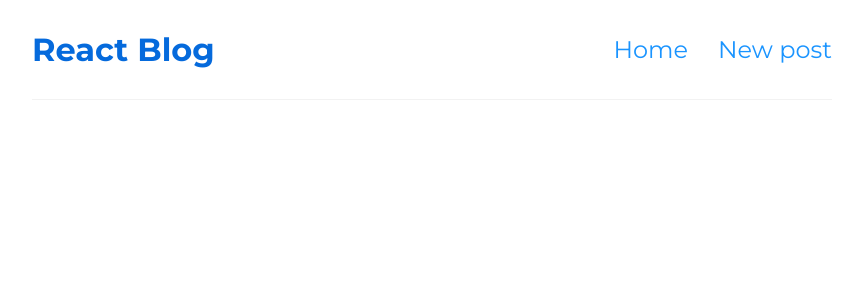
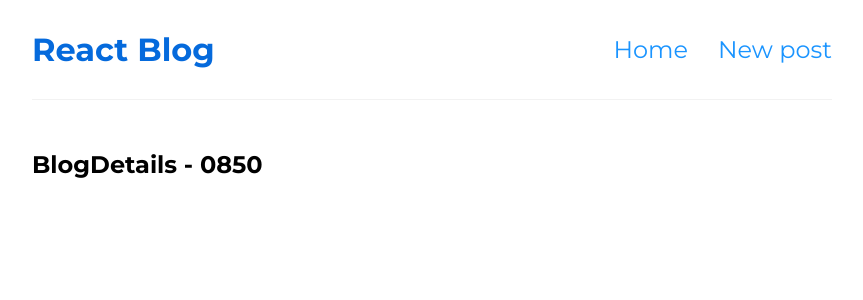
Before and after one commit to anmeshkov/react-blog, a React (Create React App) app: page /blogs/0850 in a window 1280 px wide. Shown: the top 300 px of the page, without its empty margins (208-1071 px from the left). Built offline with nearby package versions, Linux system fonts and the light colour scheme.

Commit message:
feat: Параметры для маршрутов. route parameters

```diff
--- a/src/App.js
+++ b/src/App.js
@@ -2,6 +2,7 @@ import Navbar from "./Navbar";
 import Home from "./Home";
 import Create from "./Create";
 import { BrowserRouter as Router, Routes, Route } from "react-router-dom";
+import BlogDetails from "./BlogDetails";
 
 function App() {
   return (
@@ -12,6 +13,7 @@ function App() {
           <Routes>
             <Route path="/" element={<Home />} />
             <Route path="/create" element={<Create />} />
+            <Route path="/blogs/:id" element={<BlogDetails />} />
           </Routes>
         </main>
       </div>
--- /dev/null
+++ b/src/BlogDetails.js
@@ -0,0 +1,13 @@
+import { useParams } from "react-router-dom";
+
+const BlogDetails = (params) => {
+const {id} = useParams()
+
+  return (
+    <div className="blog-details">
+      <h2>BlogDetails - {id}</h2>
+    </div>
+   );
+}
+
+export default BlogDetails;
--- a/src/BlogList.js
+++ b/src/BlogList.js
@@ -1,10 +1,15 @@
+import { Link } from "react-router-dom";
+
 const BlogList = ({ posts }) => {
   return (
-		<div className='blog'>
+    <div className="blog">
       {posts.map((post) => (
-				<div className='post-preview' key={post.id}>
+        <div className="post-preview" key={post.id}>
+          <Link to={`/blogs/${post.id}`}>
             <h2>{post.title}</h2>
             <p>{post.author}</p>
+          </Link>
+
           {/* <button className='btn-delete'>Delete</button> */}
         </div>
       ))}
```
Lines whose indentation alone changed are shown as unchanged.
